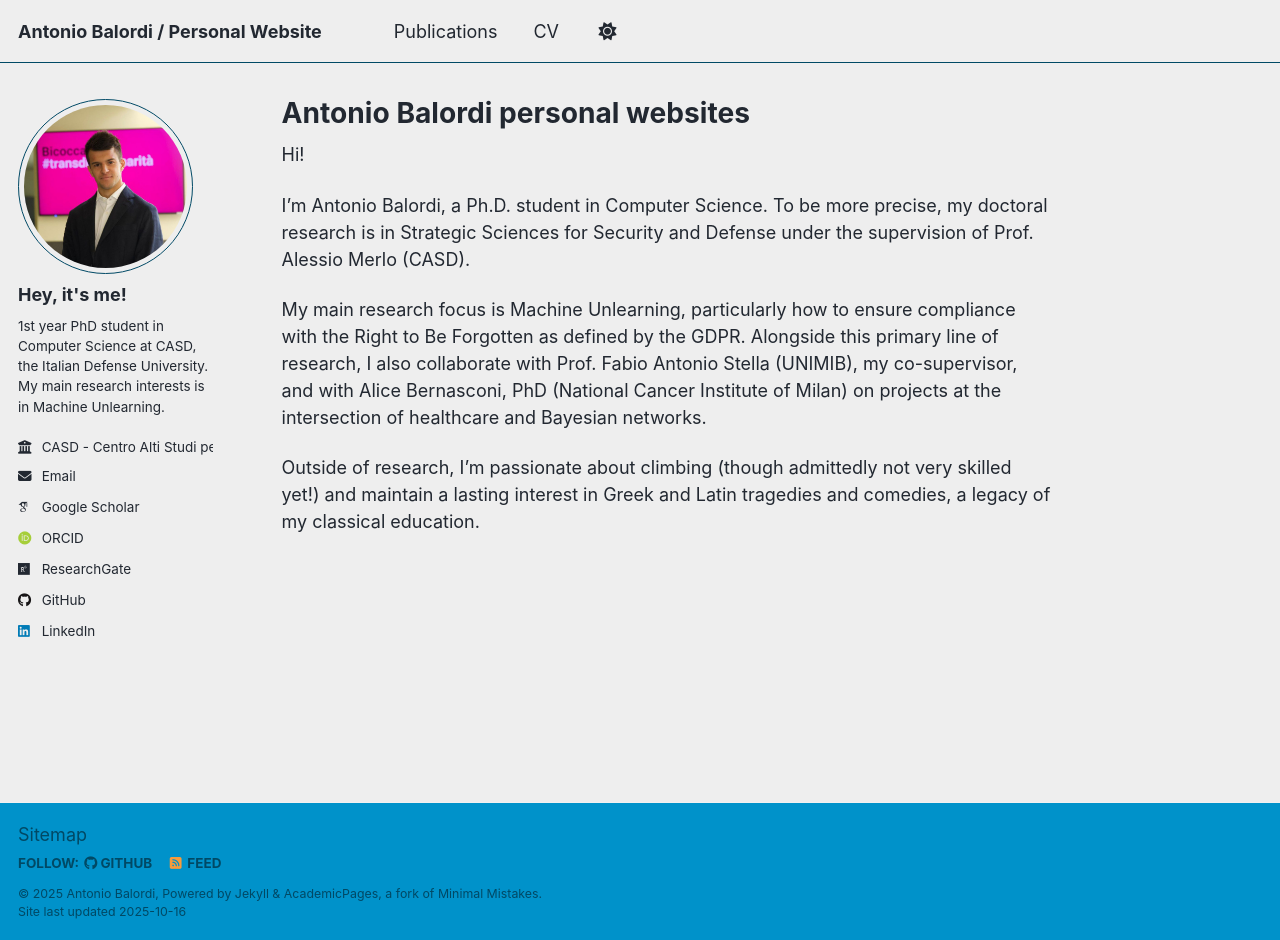
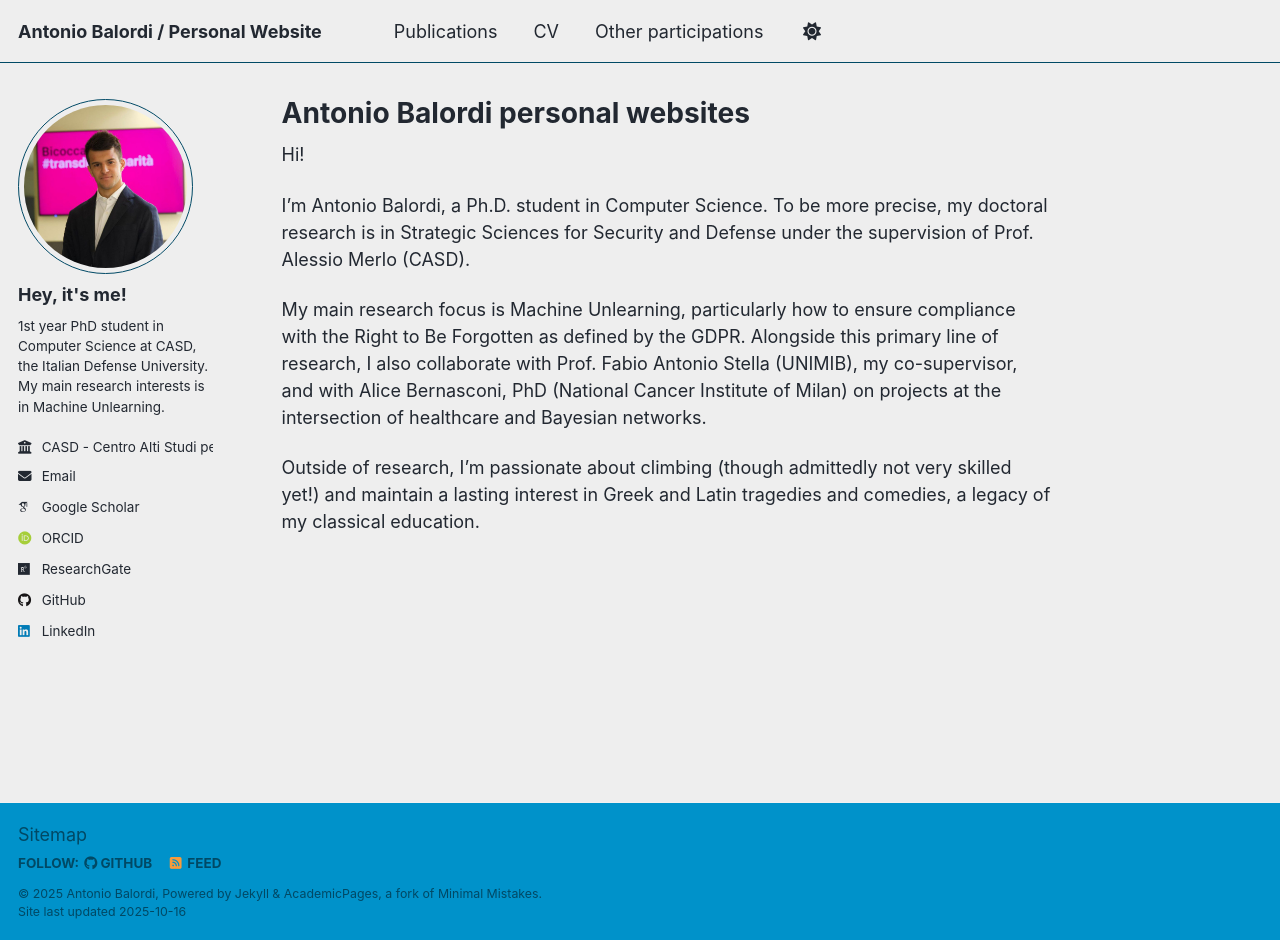
Before and after one commit to antoniobalordi/antoniobalordi.github.io, a Jekyll site: the page built from _pages/about.md, in a window 1280 px wide and 940 px high. Built offline with Jekyll 4.4.1, drawn with Linux system fonts in a browser that asks for light colours; some web fonts are replaced; a script that is not in the unit is left out.

Commit message:
major (joking)

```diff
--- a/_data/navigation.yml
+++ b/_data/navigation.yml
@@ -11,9 +11,6 @@ main:
   - title: "Publications"
     url: /publications/
 
-  # - title: "Talks"
-  #  url: /talks/
-
   # - title: "Teaching"
   #  url: /teaching/
 
@@ -26,6 +23,9 @@ main:
   - title: "CV"
     url: /cv/
 
+  - title: "Other participations"
+    url: /talks/
+
   # - title: "CV"
   #   url: /cv-json/
 
```
